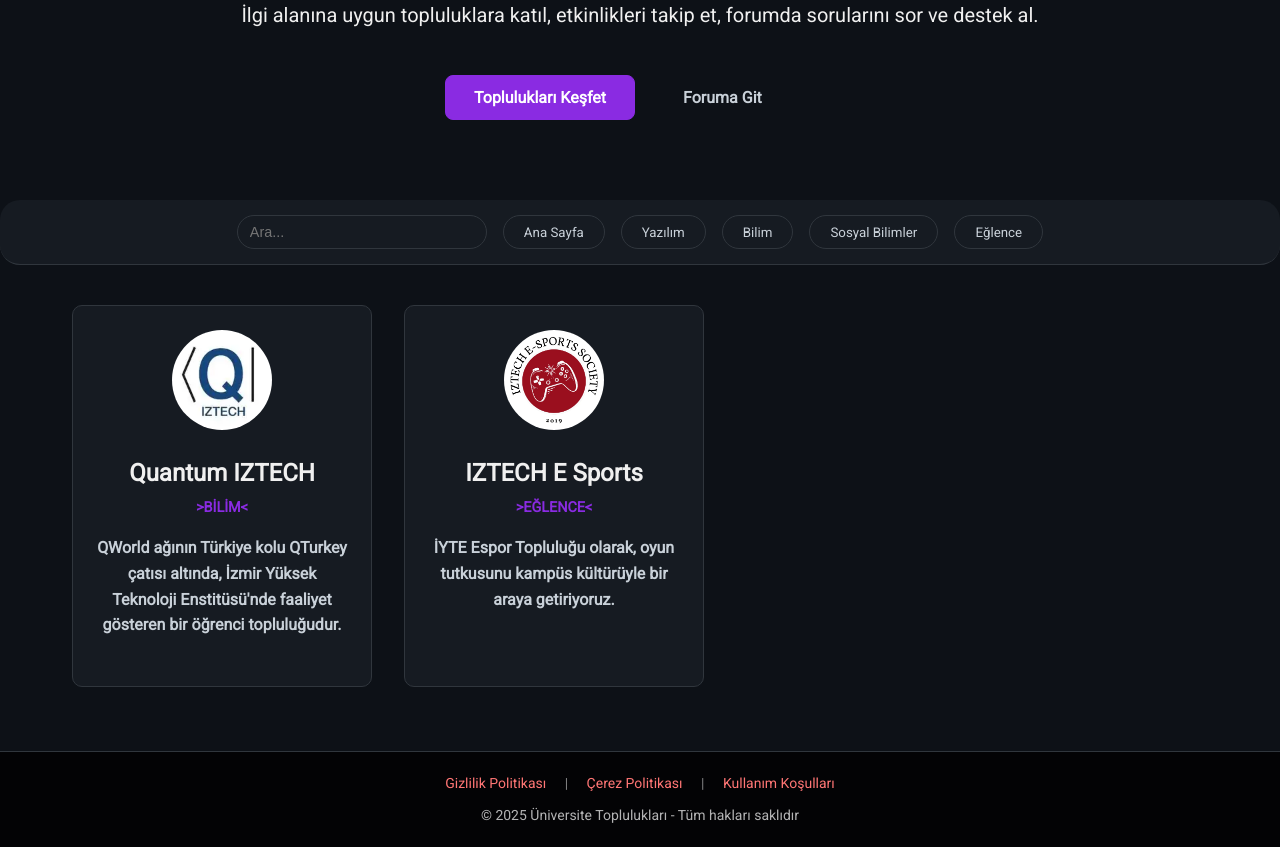
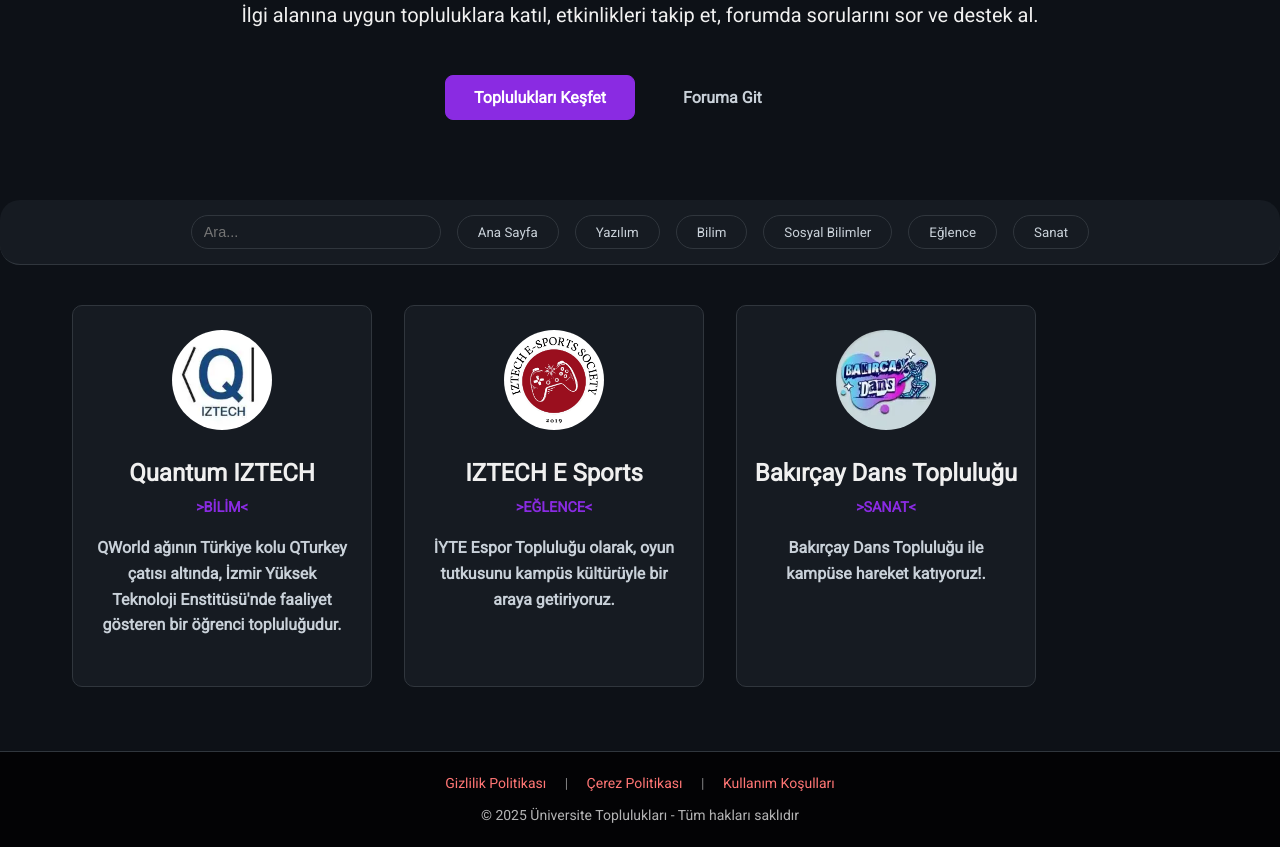
Before and after one commit to SocietyWebChain/SocietyWeb, a Flask app: page / in a window 1280 px wide. Shown: the part 292-1139 px from the top of the page. Run offline with Flask 3, Linux system fonts and the light colour scheme; some libraries are stand-ins or nearby versions.

Commit message:
Bakırçay dans topluluğu eklendi

```diff
--- a/templates/index.html
+++ b/templates/index.html
@@ -129,27 +129,21 @@ window.addEventListener("load", function () {
 
     <span id=benmalım class="text-xl font-bold gradient-text select-none">ÜniversiteToplulukları</span>
 
-    <button class="left-button" id="settings" onclick='window.location.href = "/settings"'><i
-        class="fas fa-cog"></i>Ayarlar</button>
-    <button class="left-button" id="forum" onclick='window.location.href = "./forum"'><i
-        class="fas fa-envelope"></i>Forum</button>
-    <button class="left-button" id="help" onclick='window.location.href = "/help"'><i
-        class="fas fa-question-circle"></i>Destek</button>
+    <button class="left-button" id="settings" onclick='window.location.href = "/settings"'><i class="fas fa-cog"></i>Ayarlar</button>
+    <button class="left-button" id="forum" onclick='window.location.href = "./forum"'><i class="fas fa-envelope"></i>Forum</button>
+    <button class="left-button" id="help" onclick='window.location.href = "/help"'><i class="fas fa-question-circle"></i>Destek</button>
 
-    <button class="top-button" {%if logged_in%} id="logout" {%else%} id="signup" {%endif%}
-      onclick="window.location.href = '{% if logged_in %}/logout{% else %}/login{% endif %}'">
+    <button class="top-button" {%if logged_in%} id="logout" {%else%} id="signup" {%endif%} onclick="window.location.href = '{% if logged_in %}/logout{% else %}/login{% endif %}'">
       {% if logged_in %}Çıkış Yap{% else %}Giriş Yap{% endif %}
     </button>
   </div>
 
   <div id="backendsiz">
     <span class="text-xl font-bold gradient-text select-none">Üniversite Topluluklarını Keşfet</span>
-    <span class="yazı">İlgi alanına uygun topluluklara katıl, etkinlikleri takip et, forumda sorularını sor ve destek
-      al.</span>
+    <span class="yazı">İlgi alanına uygun topluluklara katıl, etkinlikleri takip et, forumda sorularını sor ve destek al.</span>
 
     <div class="button-group">
-      <button onclick="document.getElementById('home').scrollIntoView({ behavior: 'smooth' });">Toplulukları
-        Keşfet</button>
+      <button onclick="document.getElementById('home').scrollIntoView({ behavior: 'smooth' });">Toplulukları Keşfet</button>
       <button class="left-button" id="forum" onclick='window.location.href = "/forum"'>Foruma Git</button>
     </div>
 
@@ -167,6 +161,7 @@ window.addEventListener("load", function () {
     <button class="top-button" id="science" onclick="delcom(this)">Bilim</button>
     <button class="top-button" id="social" onclick="delcom(this)">Sosyal Bilimler</button>
     <button class="top-button" id="fun" onclick="delcom(this)">Eğlence</button>
+    <button class="top-button" id="sanat" onclick="delcom(this)">Sanat</button>
   </div>
 
 
@@ -256,6 +251,30 @@ window.addEventListener("load", function () {
     </div>
 
 
+
+    <div class="com_box" id="sanat">
+      <div class="com-link"
+        data-desc="Bakırçay Dans Topluluğu ile kampüse hareket katıyoruz! Dans derslerinden sahne şovlarına uzanan eğitimlerle hem öğreniyor hem de üretiyoruz. Dans geceleri gibi organizasyonlarla öğrendiklerimizi pekiştirirken tüm dans tutkunlarını bir araya getirip bu enerjiyi birlikte paylaşıyoruz. Sen de bize katıl, dansın ve eğlencenin ritmini birlikte yakalayalım! 🎶"
+        data-cat="
+          <h2>📅 <b>Yaklaşan Etkinlikler</b></h2>
+          <ul>
+            <li><strong> Planlama aşamasında beklemede kalın !</strong></li>
+          </ul>"
+        data-img="/static/photos/bakırdans.webp"
+        data-link="
+        <i class='fab fa-instagram' style='font-size:20px'></i>
+        <a href=' https://www.instagram.com/bakircaydans?igsh=aThrbm5jYndmOXZm' target='_blank' style='font-weight: bold;'>Instagram</a>"
+
+        data-title="Bakırçay&nbsp;Dans&nbsp;Topluluğu">
+
+
+        <img alt="Bakırçay&nbsp;Dans&nbsp;Topluluğu" id="com_image"
+          src="/static/photos/bakırdans.webp" />
+        <h2>Bakırçay&nbsp;Dans&nbsp;Topluluğu</h2>
+        <h3>&gt;Sanat&lt;</h3>
+        <h4>Bakırçay Dans Topluluğu ile kampüse hareket katıyoruz!.</h4>
+      </div>
+    </div>
 
 
 
```
Also changed, not shown: static/photos/bakırdans.webp (added).
